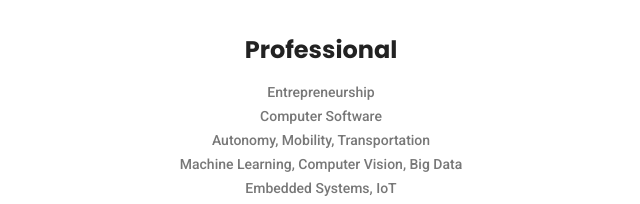
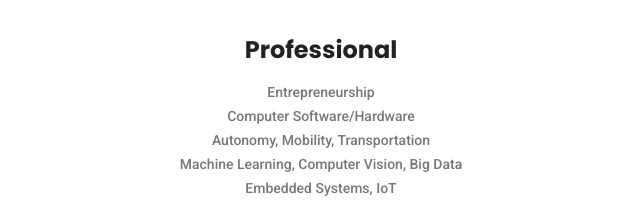
Before and after one commit to mmoliassa/Personal-Site, a plain HTML site: page index.html in a window 1280 px wide. Shown: the part 6735-6939 px from the top of the page, 319-959 px from the left. Drawn offline with Linux system fonts and the light colour scheme; some packages are replaced by stand-ins of ours.

Commit message:
Update index.html

```diff
--- a/index.html
+++ b/index.html
@@ -626,7 +626,7 @@
 							<ul class="unordered-list-ii text-center">
 
 								<li>Entrepreneurship<!--: Lean Startup, Blue Ocean Strategy, anything about starting and fostering a business--></li>
-								<li>Computer Software</li>
+								<li>Computer Software/Hardware</li>
 								<li>Autonomy, Mobility, Transportation</li>
 								<li>Machine Learning, Computer Vision, Big Data</li>
 								<li>Embedded Systems, IoT</li>
```
